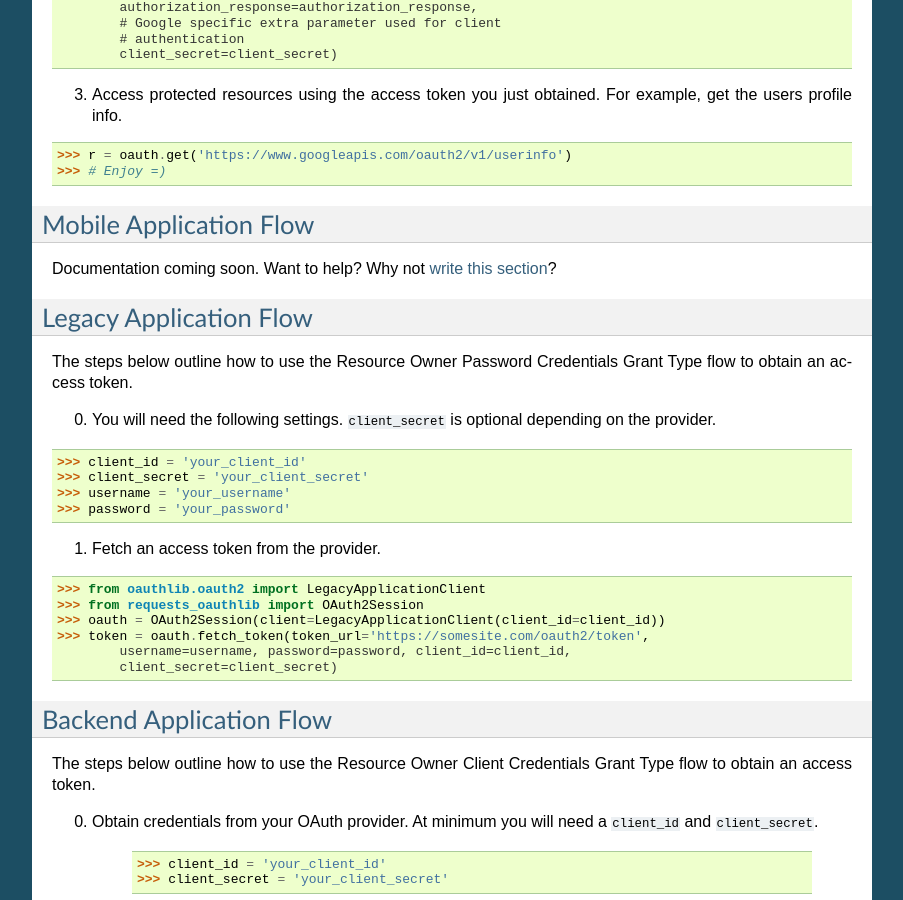
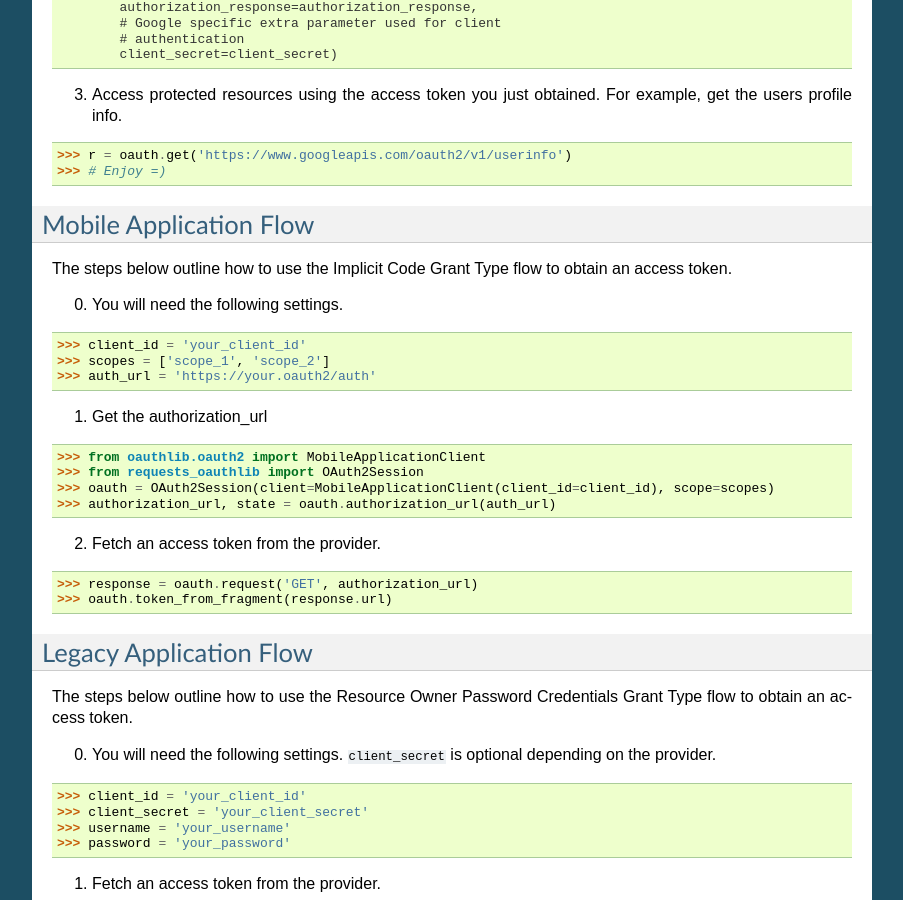
Before and after one commit to requests/requests-oauthlib, a Sphinx documentation site: the page built from docs/oauth2_workflow.rst, in a window 1280 px wide and 900 px high, scrolled down 1405 px. Shown: the whole window, without its empty margins (198-1101 px from the left). Built offline with Sphinx 7.4.7, drawn with Linux system fonts in a browser that asks for light colours.

Commit message:
add documentation for MobileApplicationClient Flow

```diff
--- a/docs/oauth2_workflow.rst
+++ b/docs/oauth2_workflow.rst
@@ -101,7 +101,31 @@ the provider is Google and the protected resource is the user's profile.
 Mobile Application Flow
 -----------------------
 
-Documentation coming soon. Want to help? Why not `write this section`_?
+The steps below outline how to use the Implicit Code Grant Type flow to obtain an access token.
+
+0. You will need the following settings.
+
+.. code-block:: pycon
+
+    >>> client_id = 'your_client_id'
+    >>> scopes = ['scope_1', 'scope_2']
+    >>> auth_url = 'https://your.oauth2/auth'
+
+1. Get the authorization_url
+
+.. code-block:: pycon
+
+    >>> from oauthlib.oauth2 import MobileApplicationClient
+    >>> from requests_oauthlib import OAuth2Session
+    >>> oauth = OAuth2Session(client=MobileApplicationClient(client_id=client_id), scope=scopes)
+    >>> authorization_url, state = oauth.authorization_url(auth_url)
+
+2. Fetch an access token from the provider.
+
+.. code-block:: pycon
+
+    >>> response = oauth.request('GET', authorization_url)
+    >>> oauth.token_from_fragment(response.url)
 
 
 .. _legacy-application-flow:
```
